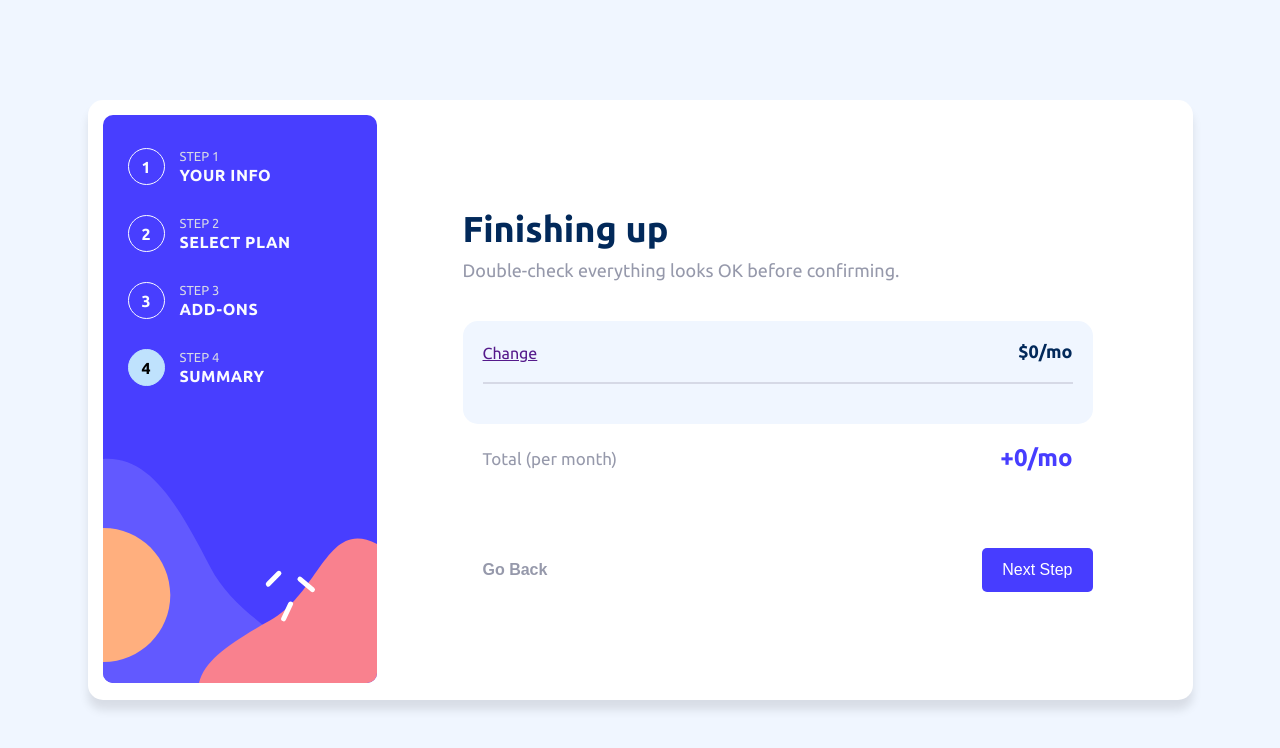
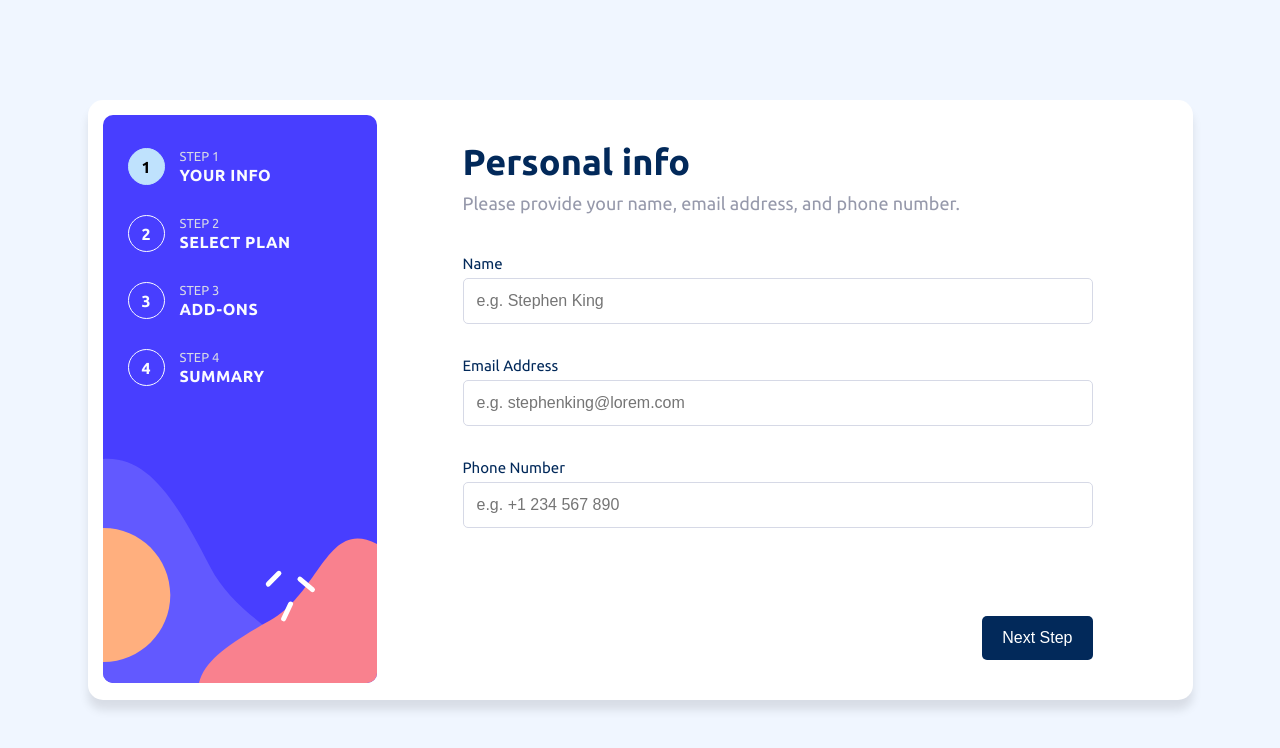
Before and after one commit to itsOdell/multi-step-form, a plain HTML site: page index.html in a window 1280 px wide. Drawn offline with Linux system fonts and the light colour scheme.

Commit message:
starting point from 1st step

```diff
--- a/index.html
+++ b/index.html
@@ -31,7 +31,7 @@
             <nav id="nav">
                 <ul aria-label="menu">
                     <li class="step">
-                        <div class="step-number">1</div>
+                        <div class="step-number step-number-active">1</div>
                         <div class="step-info">
                           <span class="step-info-number">STEP 1</span>
                           <strong class="step-info-text">YOUR INFO</strong>
@@ -52,7 +52,7 @@
                         </div>
                     </li>
                     <li class="step">
-                        <div class="step-number step-number-active">4</div>
+                        <div class="step-number">4</div>
                         <div class="step-info">
                           <span class="step-info-number">STEP 4</span>
                           <strong class="step-info-text">SUMMARY</strong>
@@ -62,7 +62,7 @@
             </nav>
 
             <section id="content">
-                    <article id="step-1" class="step-content container hidden">
+                    <article id="step-1" class="step-content container">
                         <header>
                             <h1>Personal info</h1>
                             <p>Please provide your name, email address, and phone number.</p>
@@ -195,7 +195,7 @@
                         </div>
                     </article>
 
-                    <article id="step-4" class="step-content container">
+                    <article id="step-4" class="step-content container hidden">
                         <header>
                             <h1>Finishing up</h1>
                             <p>Double-check everything looks OK before confirming.</p>
```
